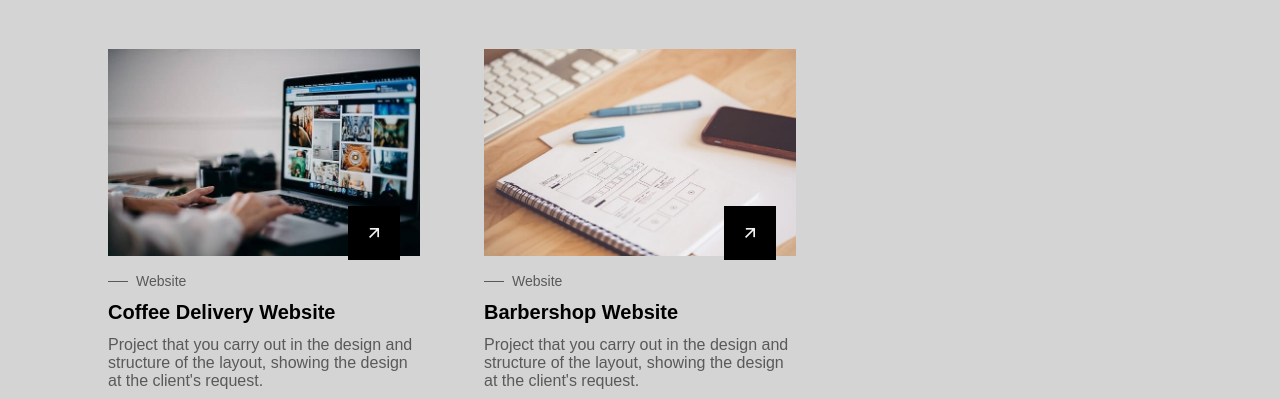
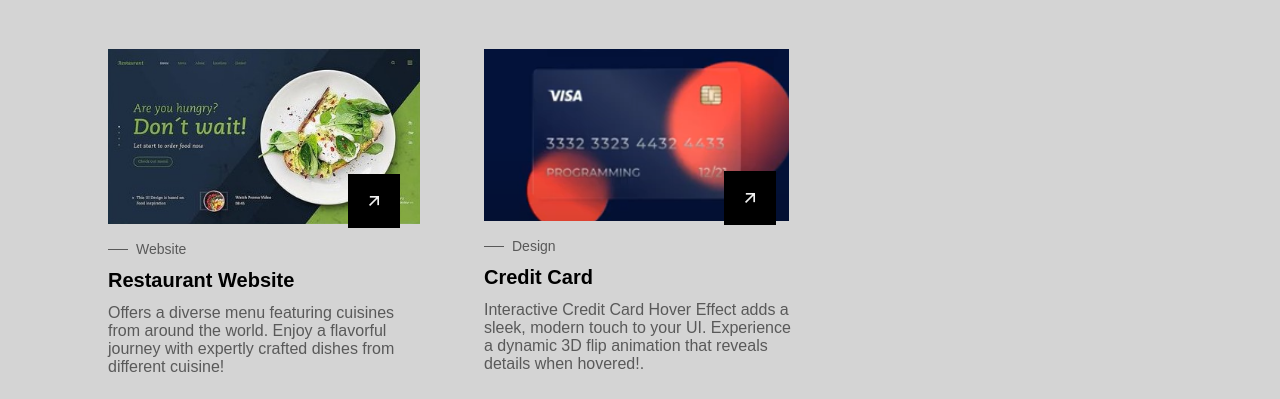
Before and after one commit to sarthaksem/Portfolio-Website, a plain HTML site: page index.html in a window 1280 px wide. Shown: the part 3185-3584 px from the top of the page. Drawn offline with nearby package versions, Linux system fonts and the light colour scheme; a web font is replaced by a local one.

Commit message:
project updates

```diff
--- a/index.html
+++ b/index.html
@@ -331,7 +331,7 @@
 
                <article class="projects__card">
                   <div class="projects__image">
-                     <img src="assets/img/project-1.jpg" alt="image" class="projects__img">
+                     <img src="assets/img/restaurant-site.jpg" alt="image" class="projects__img">
 
                      <a href="#" class="projects__button button">
                         <i class="ri-arrow-right-up-line"></i>
@@ -340,21 +340,20 @@
 
                   <div class="projects__content">
                      <h3 class="projects__subtitle">Website</h3>
-                     <h2 class="projects__title">Coffee Delivery Website</h2>
+                     <h2 class="projects__title">Restaurant Website</h2>
 
                      <p class="projects__description">
-                        Project that you carry out in the design
-                        and structure of the layout, showing the
-                        design at the client's request.
+                        Offers a diverse menu featuring cuisines from around the world.
+                        Enjoy a flavorful journey with expertly crafted dishes from different cuisine!
                      </p>
                   </div>
 
                   <div class="projects__buttons">
-                     <a href="https://github.com/" target="_blank" class="projects__link">
+                     <a href="https://github.com/sarthaksem/Restaurant-Website" target="_blank" class="projects__link">
                         <i class="ri-github-line"></i> View
                      </a>
 
-                     <a href="https://dribble.com/" target="_blank" class="projects__link">
+                     <a href="https://sarthaksem.github.io/Restaurant-Website/" target="_blank" class="projects__link">
                         <i class="ri-send-plane-line"></i> View
                      </a>
                   </div>
@@ -362,7 +361,7 @@
 
                <article class="projects__card">
                   <div class="projects__image">
-                     <img src="assets/img/project-2.jpg" alt="image" class="projects__img">
+                     <img src="assets/img/credit-card.png" alt="image" class="projects__img">
 
                      <a href="#" class="projects__button button">
                         <i class="ri-arrow-right-up-line"></i>
@@ -370,22 +369,21 @@
                   </div>
 
                   <div class="projects__content">
-                     <h3 class="projects__subtitle">Website</h3>
-                     <h2 class="projects__title">Barbershop Website</h2>
+                     <h3 class="projects__subtitle">Design</h3>
+                     <h2 class="projects__title">Credit Card</h2>
 
                      <p class="projects__description">
-                        Project that you carry out in the design
-                        and structure of the layout, showing the
-                        design at the client's request.
+                        Interactive Credit Card Hover Effect adds a sleek, modern touch to your UI.
+                        Experience a dynamic 3D flip animation that reveals details when hovered!.
                      </p>
                   </div>
 
                   <div class="projects__buttons">
-                     <a href="https://github.com/" target="_blank" class="projects__link">
+                     <a href="https://github.com/sarthaksem/Card-Hover-Effect" target="_blank" class="projects__link">
                         <i class="ri-github-line"></i> View
                      </a>
 
-                     <a href="https://dribble.com/" target="_blank" class="projects__link">
+                     <a href="https://sarthaksem.github.io/Card-Hover-Effect/" target="_blank" class="projects__link">
                         <i class="ri-send-plane-line"></i> View
                      </a>
                   </div>
```
Also changed, not shown: assets/img/credit-card.png (added), assets/img/project-1.jpg (deleted), assets/img/project-2.jpg (deleted), assets/img/project-3.jpg (deleted), assets/img/restaurant-site.jpg (added).
